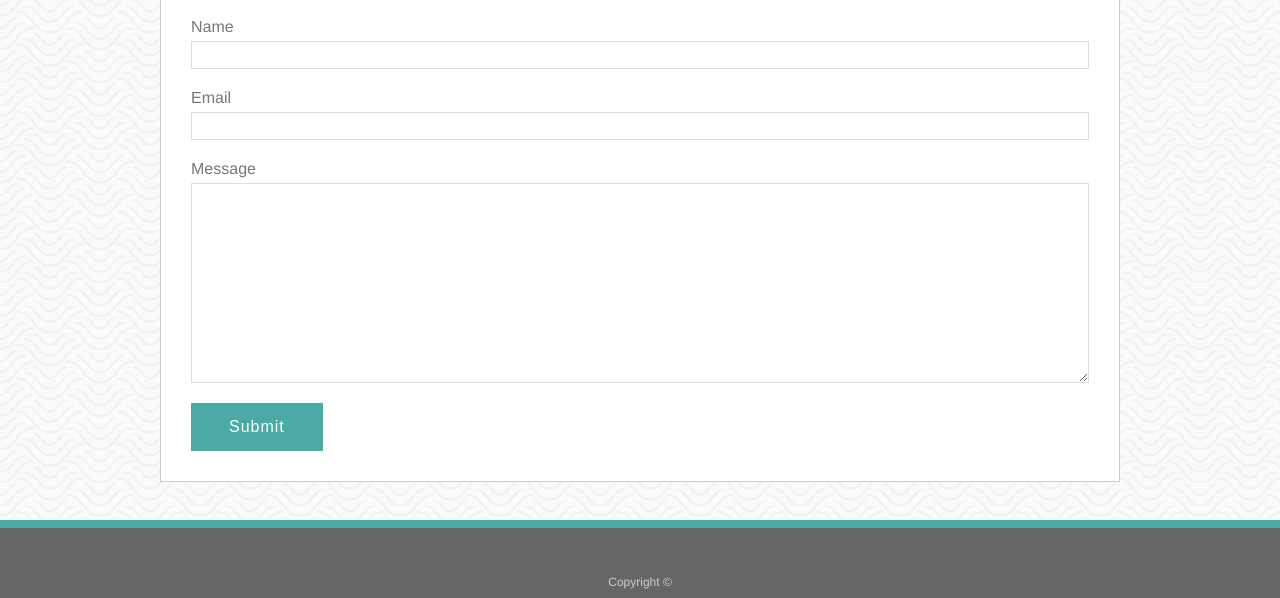
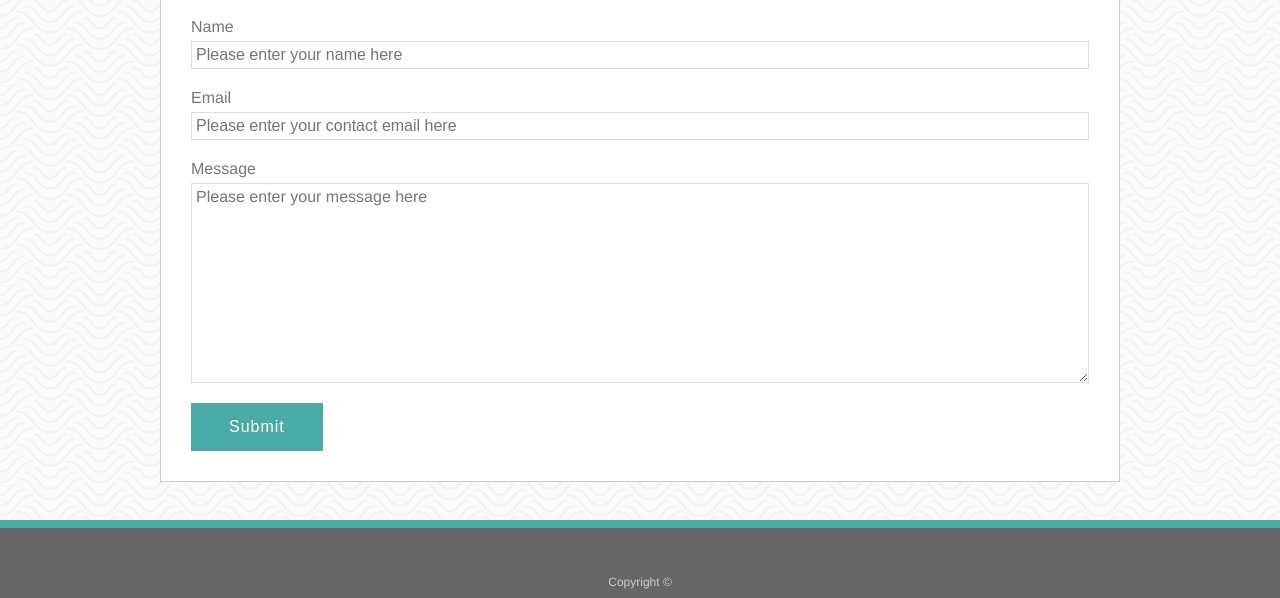
Before and after one commit to j-sea/Basic-Portfolio, a plain HTML site: page contact.html in a window 1280 px wide. Shown: the part 250-848 px from the top of the page. Drawn offline with Linux system fonts and the light colour scheme.

Commit message:
Changed the bio information. Also added placeholder text in the contact form.

```diff
--- a/contact.html
+++ b/contact.html
@@ -29,19 +29,19 @@
                 <div>
                     <label>
                         Name
-                        <input type="text" id="contact-name">
+                        <input type="text" id="contact-name" placeholder="Please enter your name here">
                     </label>
                 </div>
                 <div>
                     <label>
                         Email
-                        <input type="text" id="contact-email">
+                        <input type="text" id="contact-email" placeholder="Please enter your contact email here">
                     </label>
                 </div>
                 <div>
                     <label>
                         Message
-                        <textarea id="contact-message"></textarea>
+                        <textarea id="contact-message" placeholder="Please enter your message here"></textarea>
                     </label>
                 </div>
                 <button type="submit">Submit</button>
```
Also changed, not shown: index.html (+3 -2 lines).
